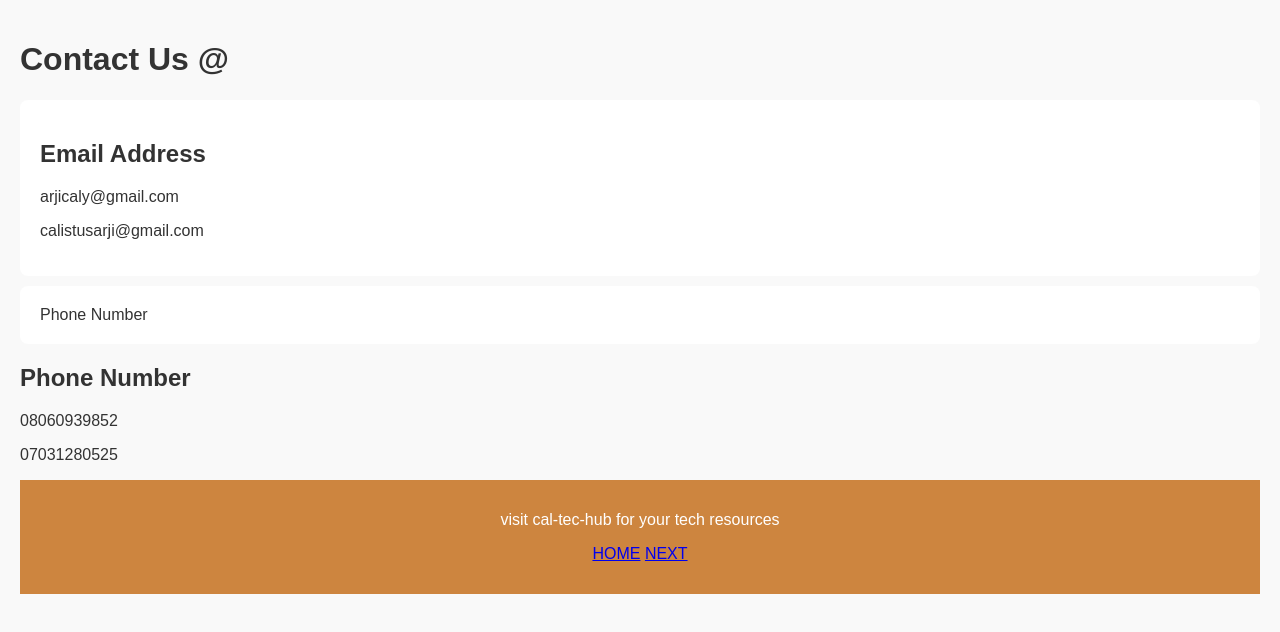
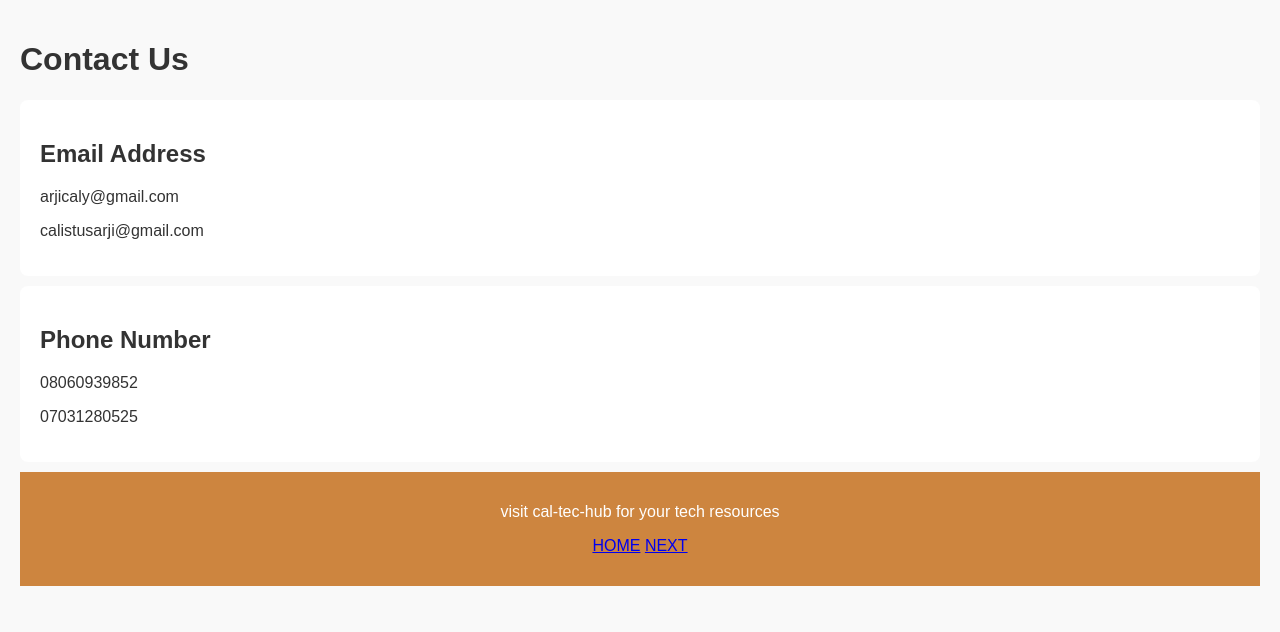
Before and after one commit to arjicaly-svg/Cal-Tech, a plain HTML site: page contact.html in a window 1280 px wide. Drawn offline with Linux system fonts and the light colour scheme.

Commit message:
effect channges

```diff
--- a/contact.html
+++ b/contact.html
@@ -8,7 +8,7 @@
 </head>
 <body>
     <heaader>
-        <h1>Contact Us @</h1>
+        <h1>Contact Us</h1>
     </heaader>
     <main>
         <section id="email">
@@ -16,10 +16,10 @@
         <p>arjicaly@gmail.com</p>
         <p>calistusarji@gmail.com</p>
             </section>
-        <section id="phone">Phone Number</section>
+        <section id="phone">
         <h2>Phone Number</h2>
         <p>08060939852</p>
-        <p>07031280525</p>
+        <p>07031280525</p></section>
     </main>
 </body>
 <footer>
```
